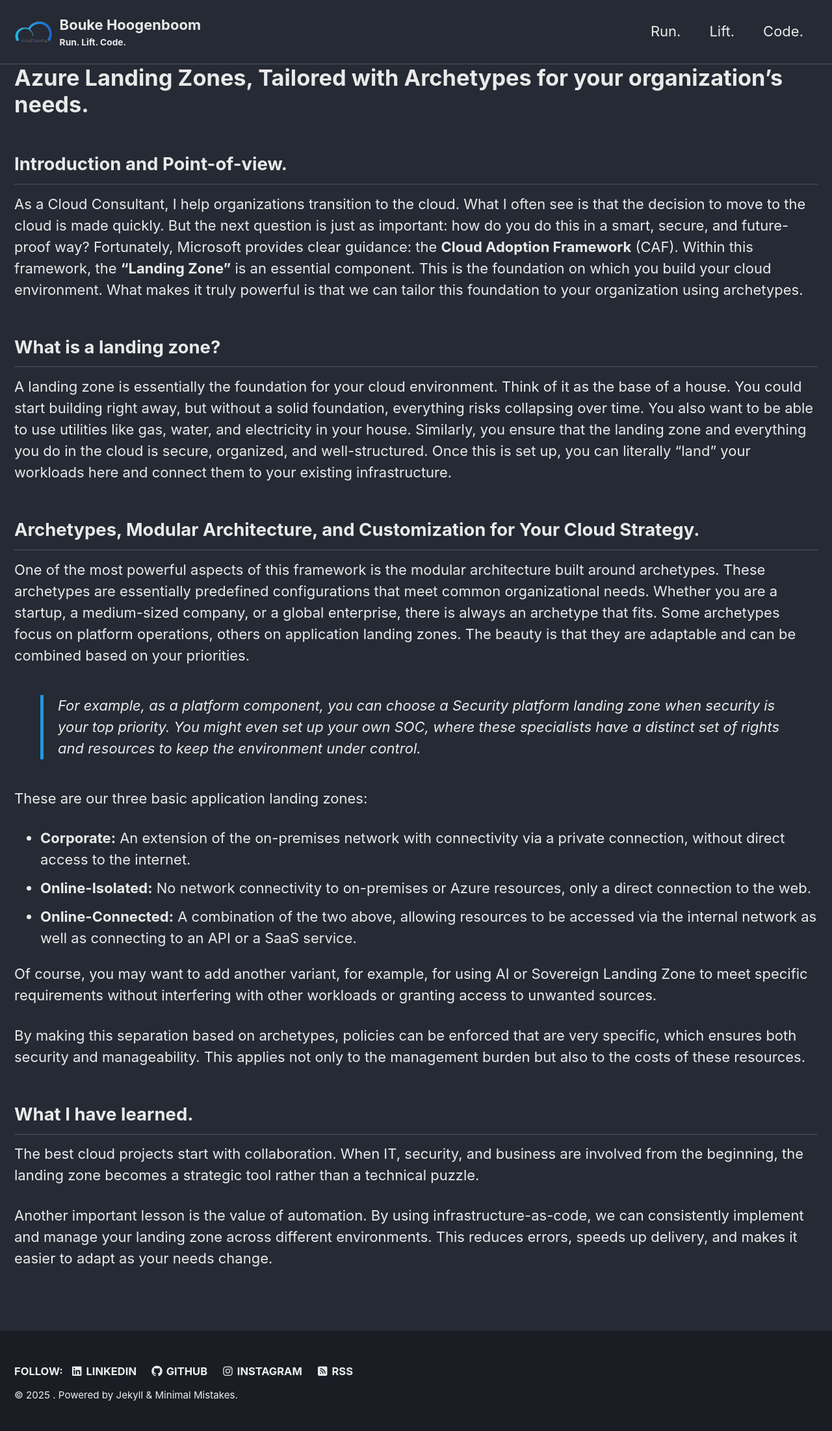
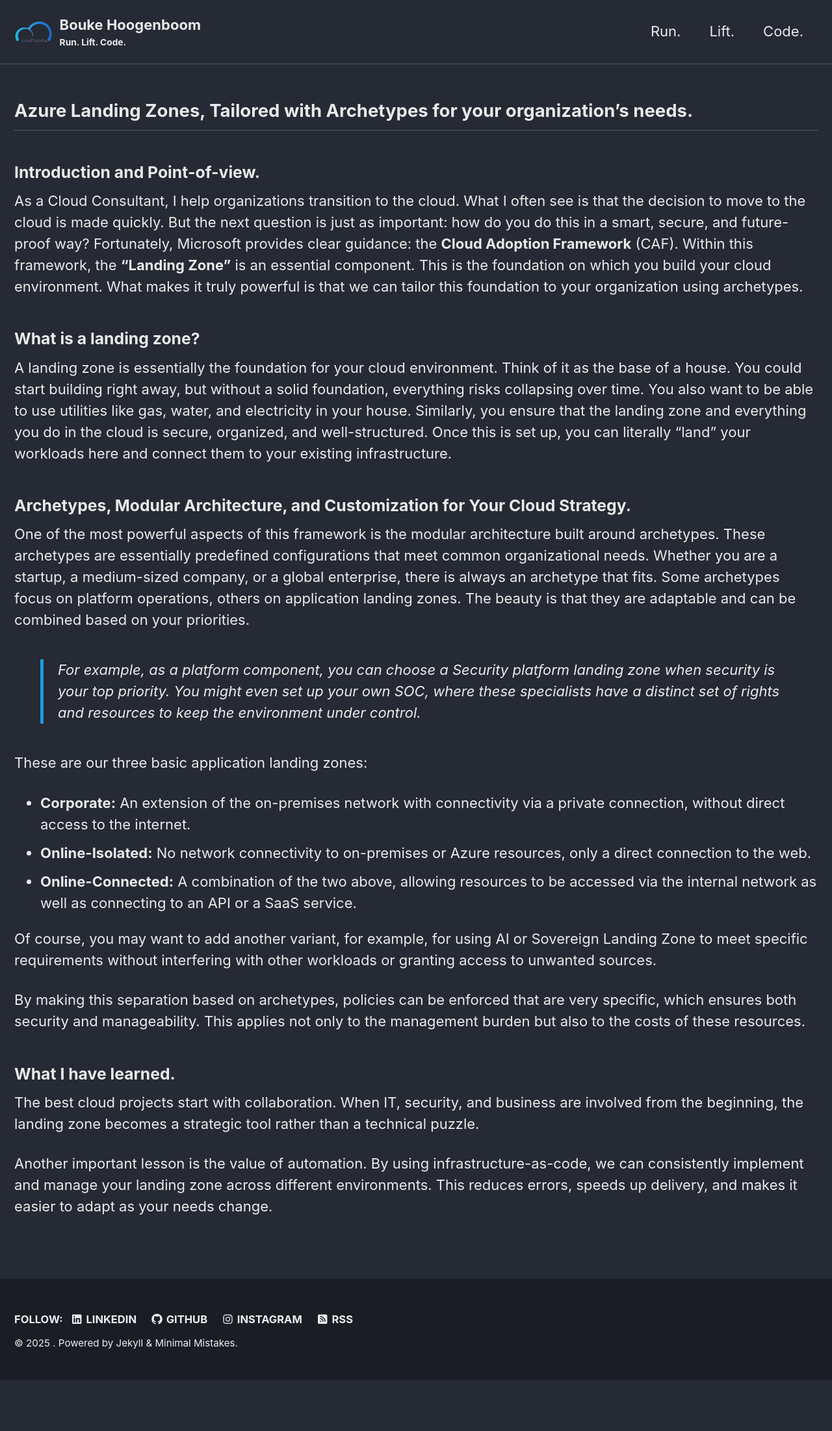
Before and after one commit to bhoogenboom/BoukeHoogenboom, a Jekyll site: the page built from _posts/2025-10-17-azure-archetypes.md, in a window 1280 px wide. Shown: the whole page at 65% size. Built offline with Jekyll 4.4.1, drawn with Linux system fonts in a browser that asks for light colours; cached includes are drawn as plain includes; after the commit the page ends 2124 px from its top, so only the background shows below that.

```diff
--- a/_posts/2025-10-17-azure-archetypes.md
+++ b/_posts/2025-10-17-azure-archetypes.md
@@ -6,16 +6,17 @@ author_profile: false
 category: code
 tags: LandingZone Archetypes
 ---
-# Azure Landing Zones, Tailored with Archetypes for your organization's needs.
 
-## Introduction and Point-of-view.
+## Azure Landing Zones, Tailored with Archetypes for your organization's needs.
+
+### Introduction and Point-of-view.
 As a Cloud Consultant, I help organizations transition to the cloud. What I often see is that the decision to move to the cloud is made quickly. But the next question is just as important: how do you do this in a smart, secure, and future-proof way?
 Fortunately, Microsoft provides clear guidance: the **Cloud Adoption Framework** (CAF). Within this framework, the **“Landing Zone”** is an essential component. This is the foundation on which you build your cloud environment. What makes it truly powerful is that we can tailor this foundation to your organization using archetypes.
 
-## What is a landing zone?
+### What is a landing zone?
 A landing zone is essentially the foundation for your cloud environment. Think of it as the base of a house. You could start building right away, but without a solid foundation, everything risks collapsing over time. You also want to be able to use utilities like gas, water, and electricity in your house. Similarly, you ensure that the landing zone and everything you do in the cloud is secure, organized, and well-structured. Once this is set up, you can literally “land” your workloads here and connect them to your existing infrastructure.
 
-## Archetypes, Modular Architecture, and Customization for Your Cloud Strategy.
+### Archetypes, Modular Architecture, and Customization for Your Cloud Strategy.
 One of the most powerful aspects of this framework is the modular architecture built around archetypes. These archetypes are essentially predefined configurations that meet common organizational needs. Whether you are a startup, a medium-sized company, or a global enterprise, there is always an archetype that fits.
 Some archetypes focus on platform operations, others on application landing zones. The beauty is that they are adaptable and can be combined based on your priorities.
 
@@ -31,7 +32,7 @@ Of course, you may want to add another variant, for example, for using AI or Sov
 
 By making this separation based on archetypes, policies can be enforced that are very specific, which ensures both security and manageability. This applies not only to the management burden but also to the costs of these resources.
 
-## What I have learned.
+### What I have learned.
 The best cloud projects start with collaboration. When IT, security, and business are involved from the beginning, the landing zone becomes a strategic tool rather than a technical puzzle.
 
 Another important lesson is the value of automation. By using infrastructure-as-code, we can consistently implement and manage your landing zone across different environments. This reduces errors, speeds up delivery, and makes it easier to adapt as your needs change.
```
